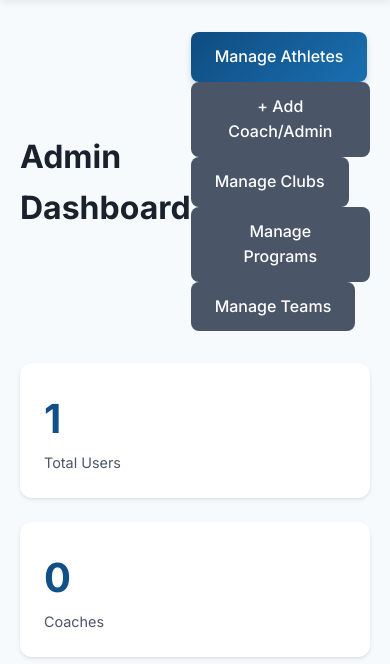
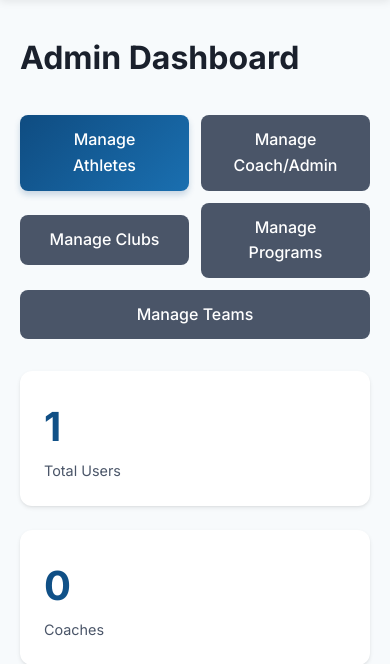
Before and after one commit to dustintitus/alpine-ontario-snow-stars, a Flask app: page /dashboard in a window 390 px wide; the page is wider, and only the part inside the window is pictured. Shown: the part 85-749 px from the top of that part. Run offline with Flask 3, Linux system fonts and the light colour scheme; a user stored in the database is signed in; tables that the repository leaves empty hold one stand-in row (values such as "Sample post").

Commit message:
style: improve admin dashboard button alignment and update copy

```diff
--- a/static/css/style.css
+++ b/static/css/style.css
@@ -333,13 +333,40 @@ body {
 .dashboard-header {
     display: flex;
     justify-content: space-between;
-    align-items: center;
+    align-items: flex-start;
     margin-bottom: 2rem;
+    gap: 2rem;
+    flex-wrap: wrap;
 }
 
 .dashboard-header h2 {
     font-size: 2rem;
     font-weight: 700;
+    margin: 0;
+}
+
+.dashboard-actions {
+    display: flex;
+    flex-wrap: wrap;
+    gap: 0.75rem;
+    align-items: center;
+}
+
+@media (max-width: 768px) {
+    .dashboard-header {
+        flex-direction: column;
+        align-items: stretch;
+    }
+
+    .dashboard-actions {
+        width: 100%;
+    }
+
+    .dashboard-actions .btn {
+        flex: 1;
+        min-width: 140px;
+        text-align: center;
+    }
 }
 
 .stats-grid {
--- a/templates/dashboard_admin.html
+++ b/templates/dashboard_admin.html
@@ -5,9 +5,9 @@
 {% block content %}
 <div class="dashboard-header">
     <h2>Admin Dashboard</h2>
-    <div>
+    <div class="dashboard-actions">
         <a href="{{ url_for('manage_athletes') }}" class="btn btn-primary">Manage Athletes</a>
-        <a href="{{ url_for('register') }}" class="btn btn-secondary">+ Add Coach/Admin</a>
+        <a href="{{ url_for('register') }}" class="btn btn-secondary">Manage Coach/Admin</a>
         <a href="{{ url_for('manage_clubs') }}" class="btn btn-secondary">Manage Clubs</a>
         <a href="{{ url_for('manage_programs') }}" class="btn btn-secondary">Manage Programs</a>
         <a href="{{ url_for('manage_teams') }}" class="btn btn-secondary">Manage Teams</a>
```
